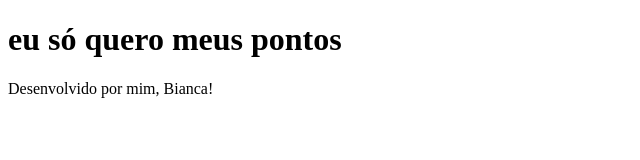
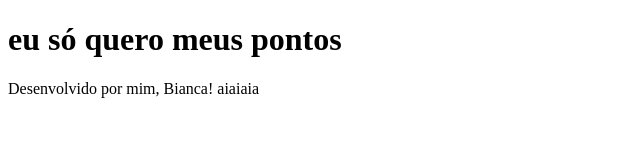
Before and after one commit to biiancatorres/naoaguento-mais, a plain HTML site: page index.html in a window 1280 px wide. Shown: the full height of the page, 0-640 px from the left. Drawn offline with Linux system fonts and the light colour scheme.

Commit message:
Alteração footer

```diff
--- a/index.html
+++ b/index.html
@@ -7,6 +7,6 @@
 </head>
 <body>
     <h1>eu só quero meus pontos</h1>
-    <footer>Desenvolvido por mim, Bianca!</footer>
+    <footer>Desenvolvido por mim, Bianca! aiaiaia</footer>
 </body>
 </html>
```
